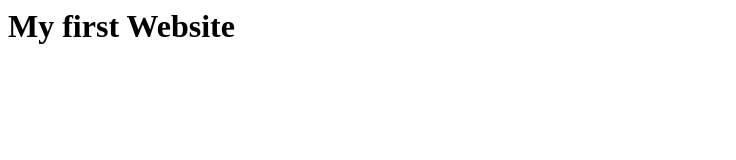
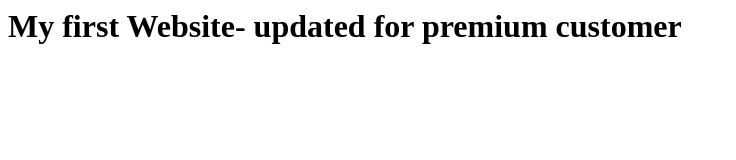
Before and after one commit to SuchiKhare/IS601FirstWebSite, a plain HTML site: page index.html in a window 1280 px wide. Shown: the whole page, without its empty margins (0-736 px from the left). Drawn offline with Linux system fonts and the light colour scheme.

Commit message:
updated the body-h1-element

```diff
--- a/index.html
+++ b/index.html
@@ -1,10 +1,10 @@
 <html>
 	<head>
-		<title>>First Website</title>
+		<title>First Website</title>
 	</head>
 
 	<body>
-		<h1>My first Website<h1>
+		<h1>My first Website- updated for premium customer</h1>
 
 	</body>
 </html>
```
